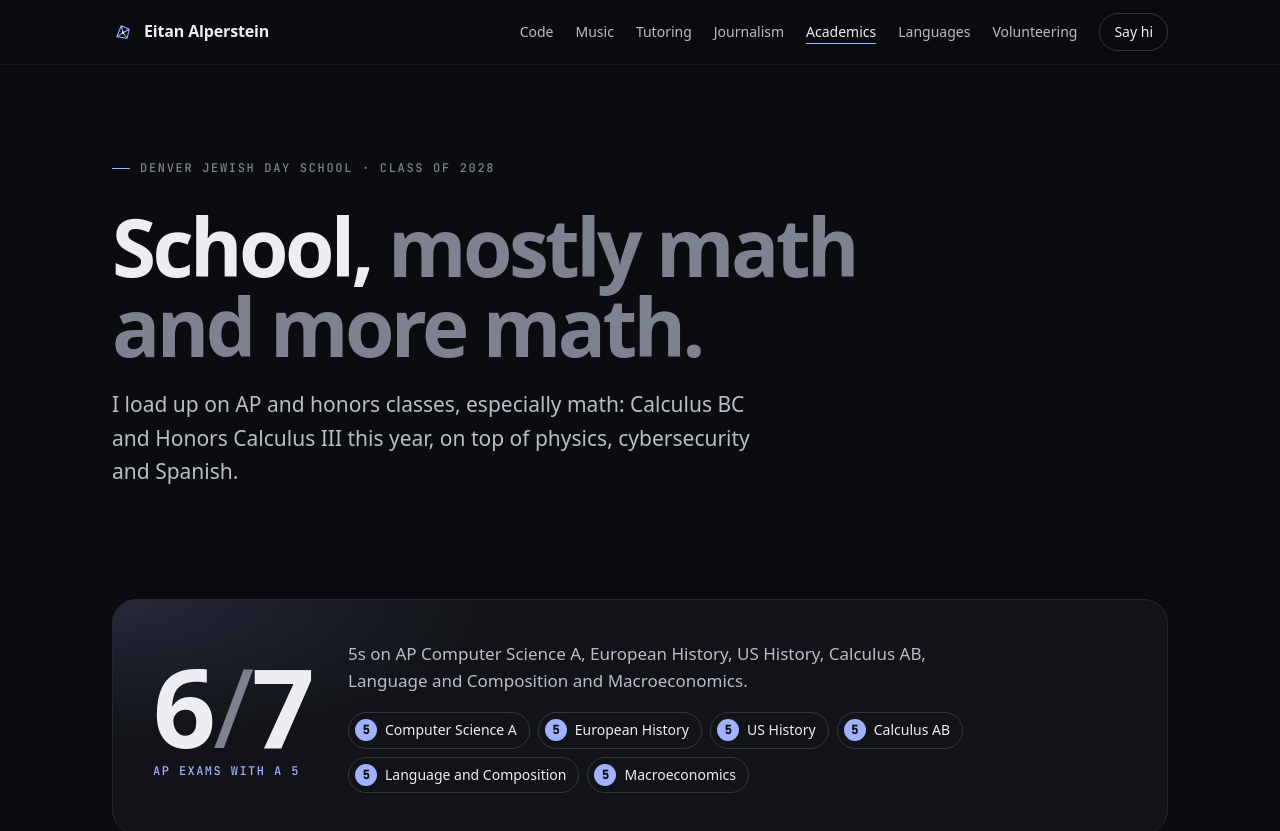
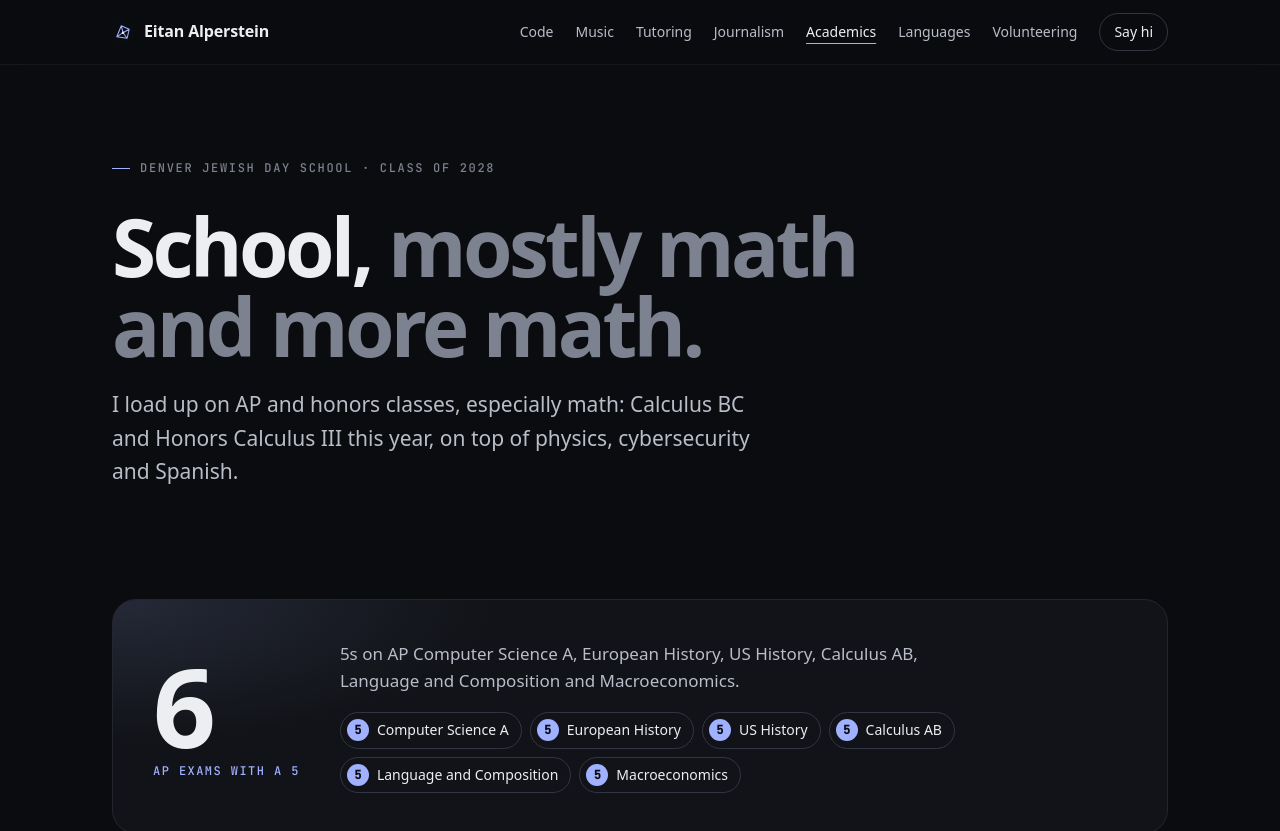
Before and after one commit to Eitan-Alperstein/Portfolio, an Astro site: page /academics in a window 1280 px wide. Shown: the top 831 px of the page. Built offline with nearby package versions, Linux system fonts and the light colour scheme; Astro itself is replaced by a stand-in of ours.

Commit message:
Show the count of AP 5s without the total
Co-Authored-By: Claude Opus 5.5 <noreply@anthropic.com>

```diff
--- a/src/data/life.ts
+++ b/src/data/life.ts
@@ -136,8 +136,6 @@ export interface Course {
 export const academics = {
   school: "Denver Jewish Day School",
   classOf: 2028,
-  // Total AP exams taken so far, including any not listed as a course below.
-  apExamsTaken: 7,
   years: [
     {
       label: "2026–27", grade: "Junior", current: true,
--- a/src/lib/ap.ts
+++ b/src/lib/ap.ts
@@ -10,7 +10,6 @@ const join = (xs: string[]) => xs.length < 2 ? xs.join("") : `${xs.slice(0, -1).
 
 export const ap = {
   fives: fiveCourses.length,
-  taken: Math.max(academics.apExamsTaken, listed.length),
   fiveCourses: ordered,
   shortList: join(ordered.map((c) => c.short ?? c.name.replace(/^AP /, ""))),
   longList: join(ordered.map((c) => c.name.replace(/^AP /, ""))),
--- a/src/pages/academics.astro
+++ b/src/pages/academics.astro
@@ -15,7 +15,7 @@ const kind = (name: string) => name.startsWith("AP ") ? "AP" : name.startsWith("
   <section class="wrap block">
     <div class="scores">
       <div class="big">
-        <b>{ap.fives}<span>/</span>{ap.taken}</b>
+        <b>{ap.fives}</b>
         <p>AP exams with a 5</p>
       </div>
       <div class="detail">
@@ -57,7 +57,6 @@ const kind = (name: string) => name.startsWith("AP ") ? "AP" : name.startsWith("
   .scores { display: grid; grid-template-columns: auto 1fr; gap: 40px; align-items: center; border: 1px solid var(--line); border-radius: 24px; padding: 40px;
     background: radial-gradient(60% 100% at 0% 0%, rgba(159,177,255,0.14), transparent 60%), var(--bg-raised); }
   .big b { font-size: clamp(64px, 10vw, 110px); line-height: .9; letter-spacing: -0.06em; font-weight: 700; }
-  .big b span { color: var(--muted); font-weight: 400; margin: 0 4px; }
   .big p { margin: 10px 0 0; font: 500 12px/1 var(--mono); letter-spacing: .12em; text-transform: uppercase; color: var(--accent); }
   .sum { margin: 0 0 18px; font-size: 17px; color: var(--ink-soft); max-width: 600px; }
   .chips { display: flex; flex-wrap: wrap; gap: 8px; }
```
